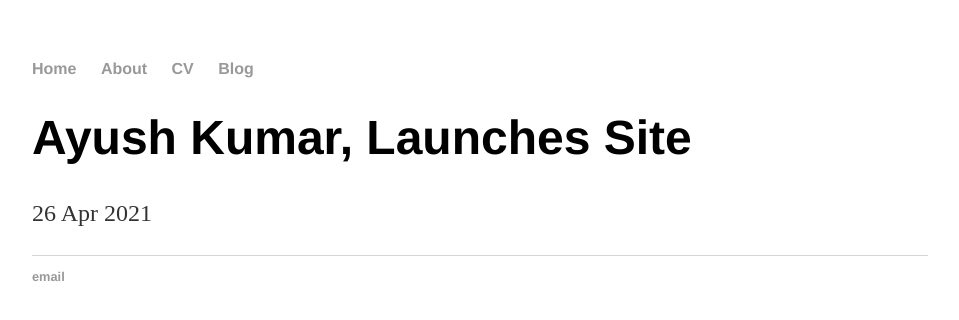
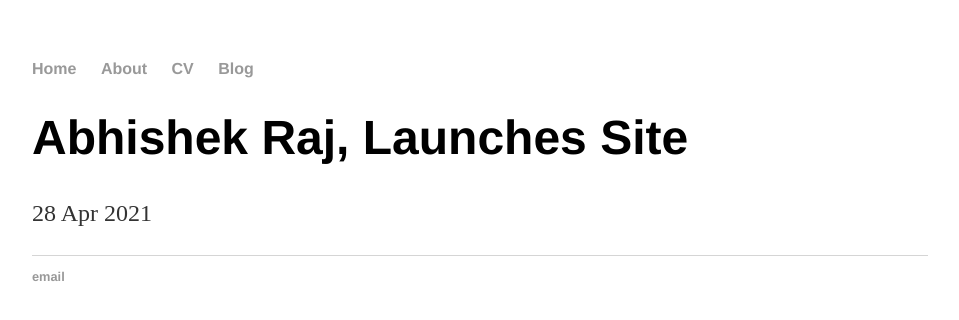
Before and after one commit to AbhishekRaj-12345/AbhishekRaj-12345.github.io, a Jekyll site: the page built from _posts/2021-04-26-abhishek.md, in a window 1280 px wide. Shown: the top 320 px of the page, without its empty margins (160-1119 px from the left). Built offline with Jekyll 4.4.1, drawn with Linux system fonts in a browser that asks for light colours.

Commit message:
Update 2021-04-26-abhishek.md

```diff
--- a/_posts/2021-04-26-abhishek.md
+++ b/_posts/2021-04-26-abhishek.md
@@ -1,5 +1,5 @@
 ---
 layout: post
-title: "Ayush Kumar, Launches Site"
-date: 2021-04-26
+title: "Abhishek Raj, Launches Site"
+date: 2021-04-28
 ---
```
